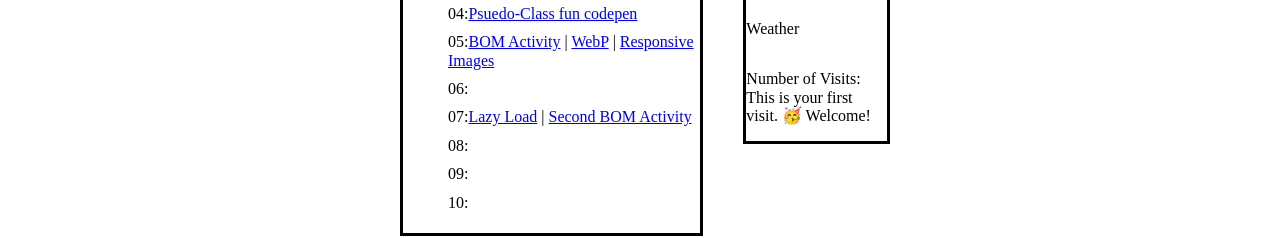
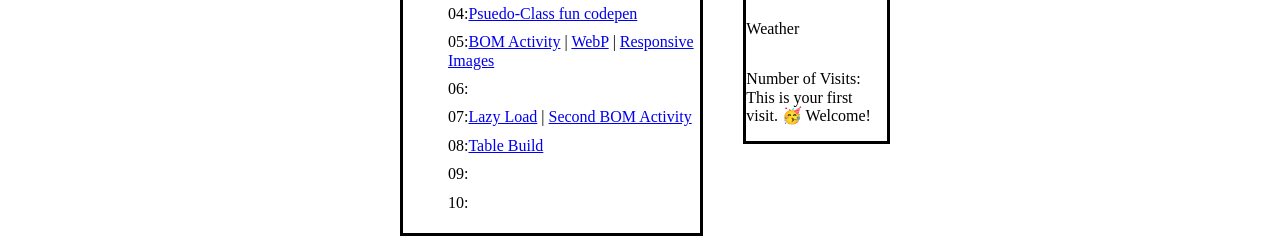
Before and after one commit to jessochs/fall-2023, a plain HTML site: page index.html in a window 1280 px wide. Shown: the part 960-1198 px from the top of the page. Drawn offline with Linux system fonts and the light colour scheme.

Commit message:
added to homep

```diff
--- a/index.html
+++ b/index.html
@@ -67,7 +67,7 @@
                         href="lesson03/responsive-images.html">Responsive Images</a> </li>
                 <li><a>06:</a></li>
                 <li><a>07:</a><a href="lesson03/lazyload.html">Lazy Load</a><a> | </a><a href="lesson07/bom.html">Second BOM Activity</a> </li>
-                <li><a>08:</a></li>
+                <li><a>08:</a><a href="lesson08/tablebuild.html">Table Build</a></li>
                 <li><a>09:</a></li>
                 <li><a>10:</a></li>
             </ul>
```
